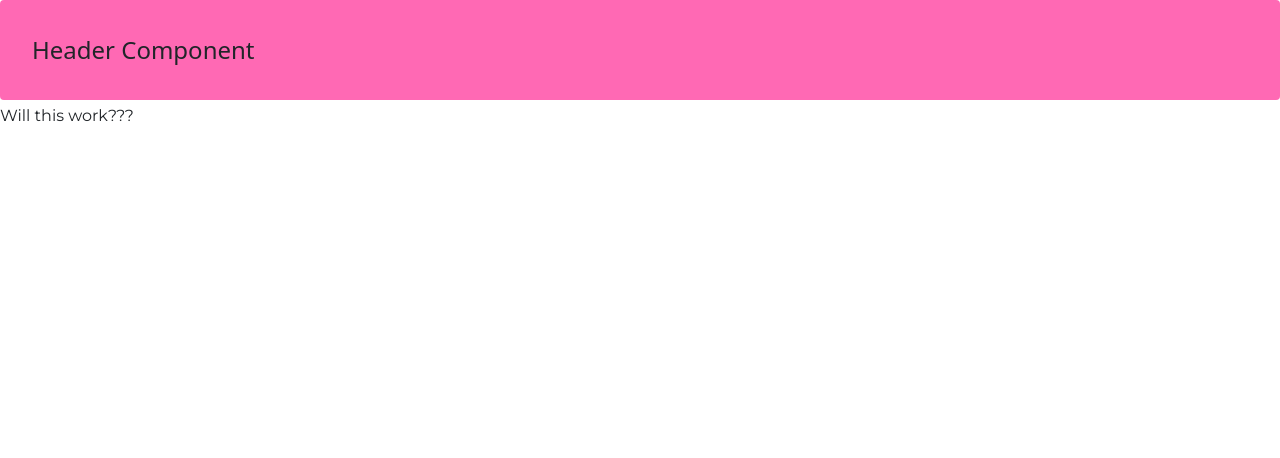
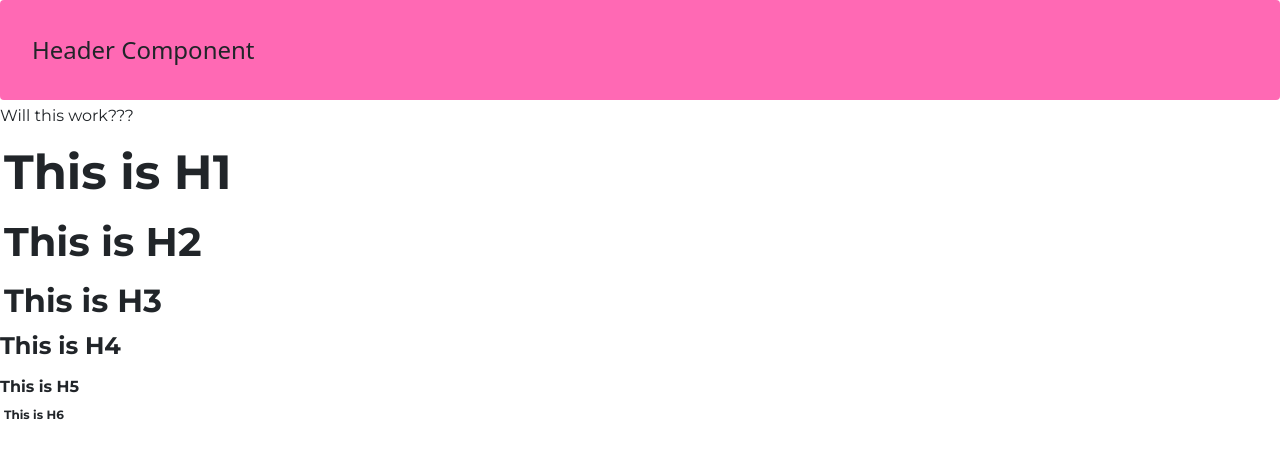
Before and after one commit to Simon-Cheek/SimonPortfolio, a React (Vite) app: page / in a window 1280 px wide. Shown: the top 458 px of the page. Built offline with nearby package versions, Linux system fonts and the light colour scheme.

Commit message:
Finish text styling

```diff
--- a/src/App.jsx
+++ b/src/App.jsx
@@ -4,7 +4,7 @@ import { BrowserRouter, Routes, Route } from "react-router-dom";
 
 import Header from './components/Header';
 import ColorPage from './components/ColorPage';
-import { Paragraph } from './components/Text';
+import { H1, H2, H3, H4, H5, H6, Paragraph } from './components/Text';
 
 
 
@@ -15,6 +15,12 @@ function App() {
     <>
       <Header />
       <Paragraph>Will this work???</Paragraph>
+      <H1>This is H1</H1>
+      <H2>This is H2</H2>
+      <H3>This is H3</H3>
+      <H4>This is H4</H4>
+      <H5>This is H5</H5>
+      <H6>This is H6</H6>
 
       <BrowserRouter>
         <Routes>
--- a/src/components/Text.jsx
+++ b/src/components/Text.jsx
@@ -19,26 +19,104 @@ export function Paragraph({ children }) {
   );
 }
 
-export function H1() {
-  return;
+export function H1({ children }) {
+
+  const h1Style = css`
+    font-family: "Montserrat", sans-serif;
+    font-size: 3em;
+    font-weight: 700;
+    margin: 8px 4px;
+    padding: 4px 0;
+  `
+
+  return (
+    <h1 css={h1Style}>
+      {children}
+    </h1>
+  )
 }
 
-export function H2() {
-  return;
+export function H2({ children }) {
+
+  const h2Style = css`
+    font-family: "Montserrat", sans-serif;
+    font-size: 2.5em;
+    font-weight: 700;
+    margin: 8px 4px;
+    padding: 4px 0;
+  `
+
+  return (
+    <h2 css={h2Style}>
+      {children}
+    </h2>
+  )
 }
 
-export function H3() {
-  return;
+export function H3({ children }) {
+
+  const h3Style = css`
+    font-family: "Montserrat", sans-serif;
+    font-size: 2em;
+    font-weight: 700;
+    margin: 4px 4px;
+    padding: 4px 0;
+  `
+
+  return (
+    <h3 css={h3Style}>
+      {children}
+    </h3>
+  )
 }
 
-export function H4() {
-  return;
+export function H4({ children }) {
+
+  const h4Style = css`
+    font-family: "Montserrat", sans-serif;
+    font-size: 1.5em;
+    font-weight: 700;
+    margin: 4x 4px;
+    padding: 4px 0;
+  `
+
+  return (
+    <h4 css={h4Style}>
+      {children}
+    </h4>
+  )
 }
 
-export function H5() {
-  return;
+export function H5({ children }) {
+
+  const h5Style = css`
+    font-family: "Montserrat", sans-serif;
+    font-size: 1em;
+    font-weight: 700;
+    margin: 0x 4px;
+    padding: 4px 0;
+  `
+
+  return (
+    <h5 css={h5Style}>
+      {children}
+    </h5>
+  )
 }
 
-export function H6() {
-  return;
+export function H6({ children }) {
+
+  const h6Style = css`
+    font-family: "Montserrat", sans-serif;
+    font-size: 0.75em;
+    font-weight: 700;
+    margin: 0 4px;
+    padding: 0;
+  `
+
+  return (
+    <h6 css={h6Style}>
+      {children}
+    </h6>
+  )
 }
```
